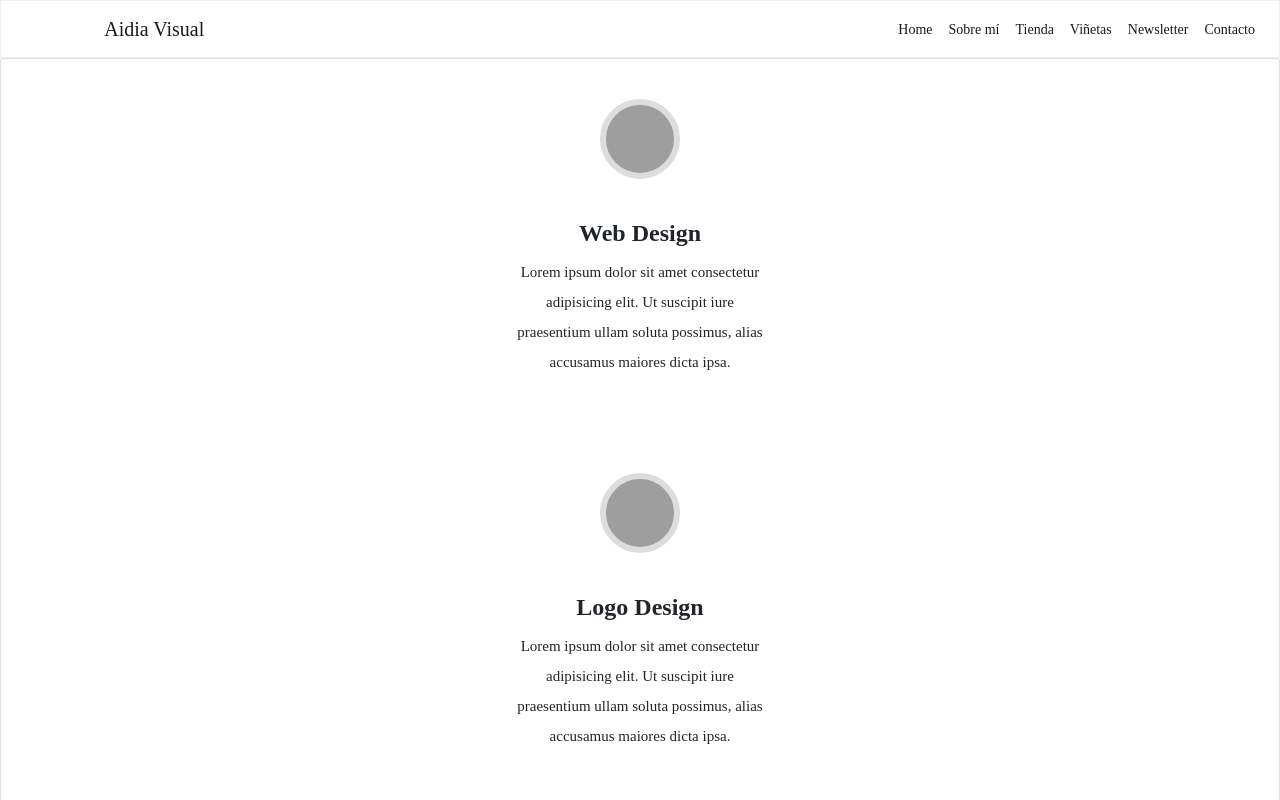
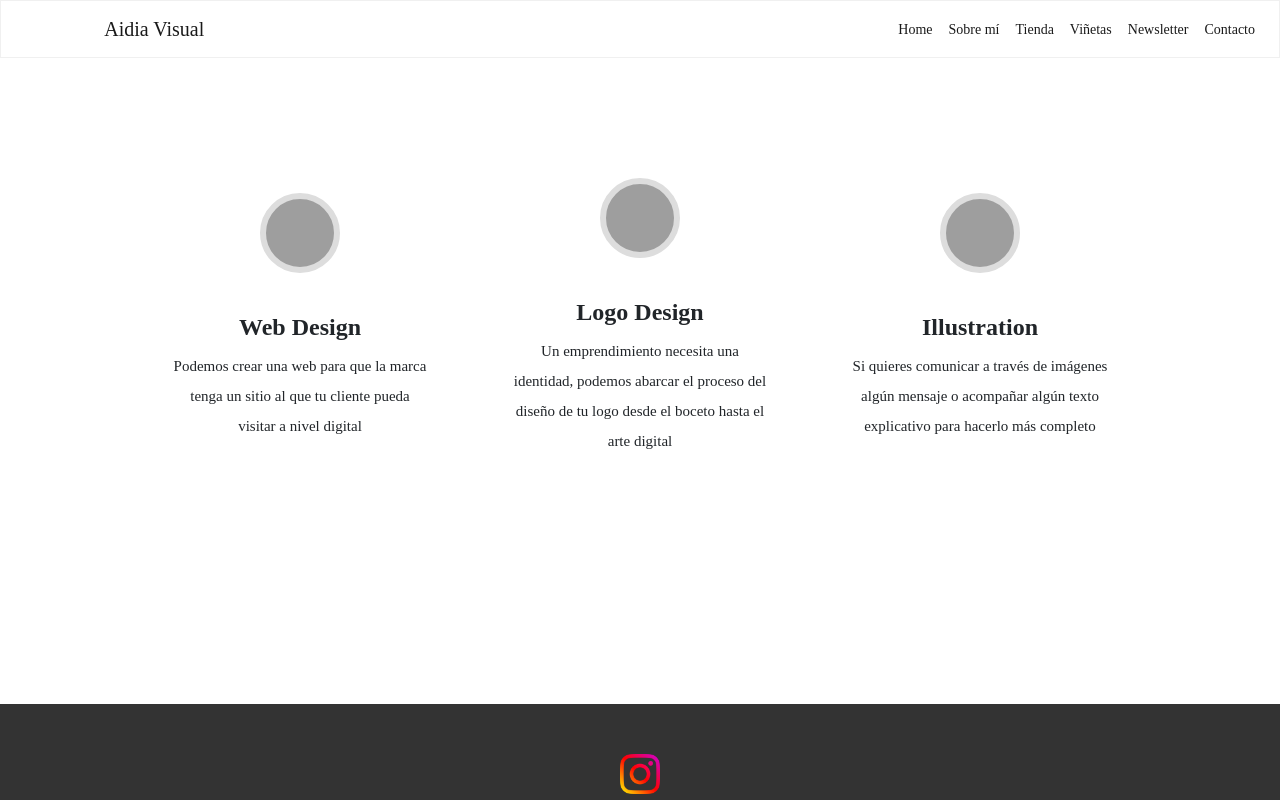
Before and after one commit to mayafranco/proyecto-personal, a website: page nav/shop.html in a window 1280 px wide. Shown: the top 800 px of the page. Drawn offline with Linux system fonts and the light colour scheme; grey boxes are pictures that could not be loaded.

Commit message:
arreglo de tienda

```diff
--- a/nav/shop.html
+++ b/nav/shop.html
@@ -52,7 +52,7 @@
       <div class="card__img"></div>
       <div class="img__text">
         <span class="img__header"><strong>Web Design</strong></span>
-        <p>Lorem ipsum dolor sit amet consectetur adipisicing elit. Ut suscipit iure praesentium ullam soluta possimus, alias accusamus maiores dicta ipsa.</p>
+        <p>Podemos crear una web para que la marca tenga un sitio al que tu cliente pueda visitar a nivel digital </p>
       </div>
     </div>
 
@@ -60,7 +60,7 @@
       <div class="card__img"></div>
       <div class="img__text">
         <span class="img__header"><strong>Logo Design</strong></span>
-        <p>Lorem ipsum dolor sit amet consectetur adipisicing elit. Ut suscipit iure praesentium ullam soluta possimus, alias accusamus maiores dicta ipsa.</p>
+        <p>Un emprendimiento necesita una identidad, podemos abarcar el proceso del diseño de tu logo desde el boceto hasta el arte digital</p>
       </div>
     </div>
 
@@ -68,7 +68,7 @@
       <div class="card__img"></div>
       <div class="img__text">
         <span class="img__header"><strong>Illustration</strong></span>
-        <p>Lorem ipsum dolor sit amet consectetur adipisicing elit. Ut suscipit iure praesentium ullam soluta possimus, alias accusamus maiores dicta ipsa.</p>
+        <p>Si quieres comunicar a través de imágenes algún mensaje o acompañar algún texto explicativo para hacerlo más completo</p>
       </div>
     </div>
   </div>
@@ -81,7 +81,7 @@
     <img src="../img/instagram.png" alt="Instagram">
   </a>
 
-  <h6>Desarrollada por Mayeliz Franco</h6>
+
 </div>
 
 </footer>
--- a/scss/_productos.scss
+++ b/scss/_productos.scss
@@ -3,6 +3,9 @@
   flex-wrap: wrap;
   justify-content: center;
   align-items: center;
+  flex-direction: row !important;
+  border: 0px solid rgba(0, 0, 0, 0.125)!important;
+  padding-top: 80px;
 }
 
 .card__box{
@@ -58,7 +61,7 @@
 }
 
 .card__box:hover{
-  background-color: #e84393;
+  background-color: #333333;
   color: #fff;
   cursor: pointer;
   transform: translateY(-3px);
--- a/scss/prueba.scss
+++ b/scss/prueba.scss
@@ -63,6 +63,9 @@ ul li {
 
 }
 
+
+
+
 .about_me  {
 
 	p {
@@ -70,6 +73,7 @@ ul li {
 	margin-left: 20%;
 	margin-right: 20%;
 	padding-top: 10px;
+
 
 	}
 
```
Also changed, not shown: index.html (+0 -2 lines), nav/about_me.html (+0 -1 lines), nav/contacto.html (+0 -1 lines), nav/newsletter.html (+0 -1 lines), nav/viñetas.html (+0 -2 lines), css/prueba.css.
